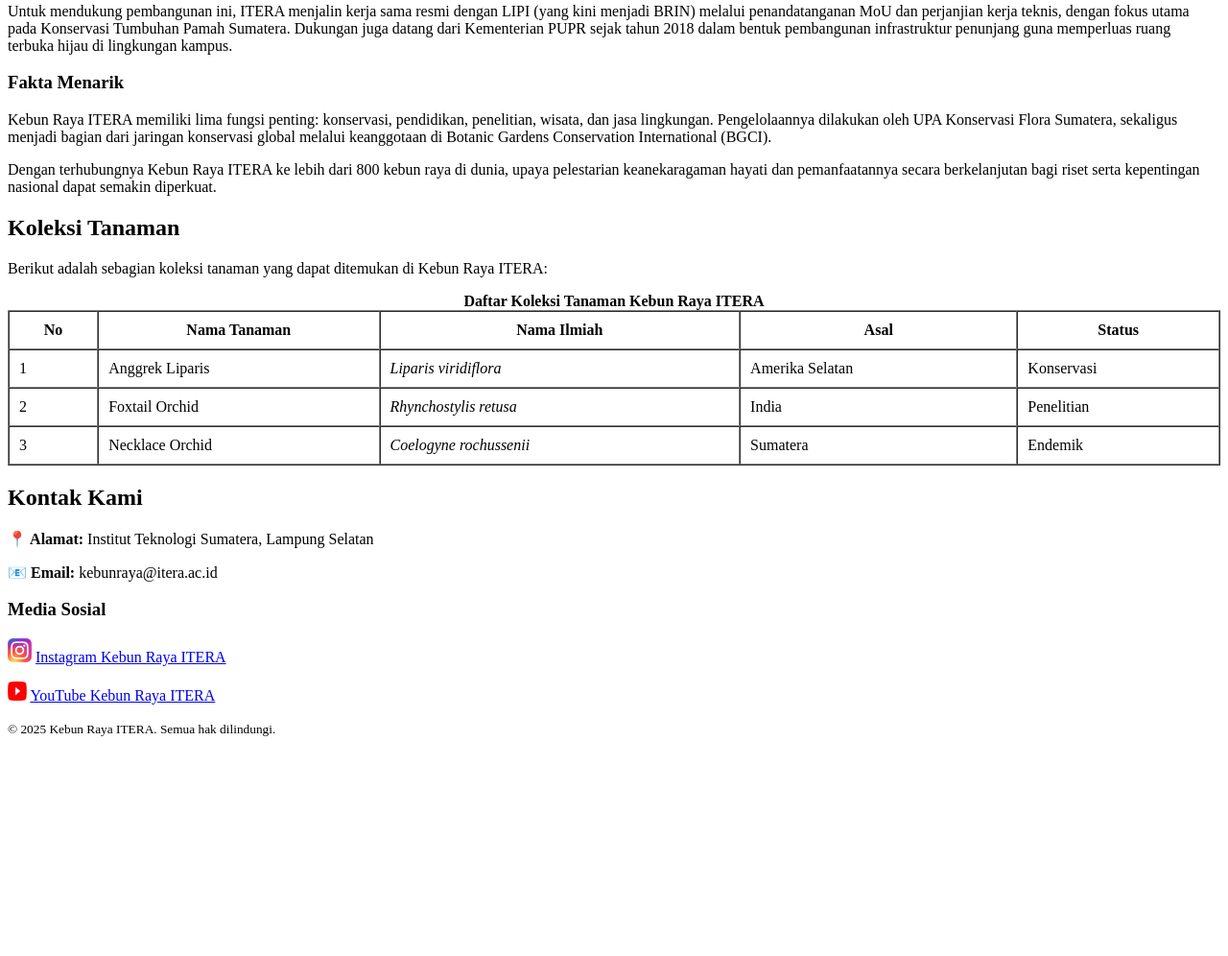
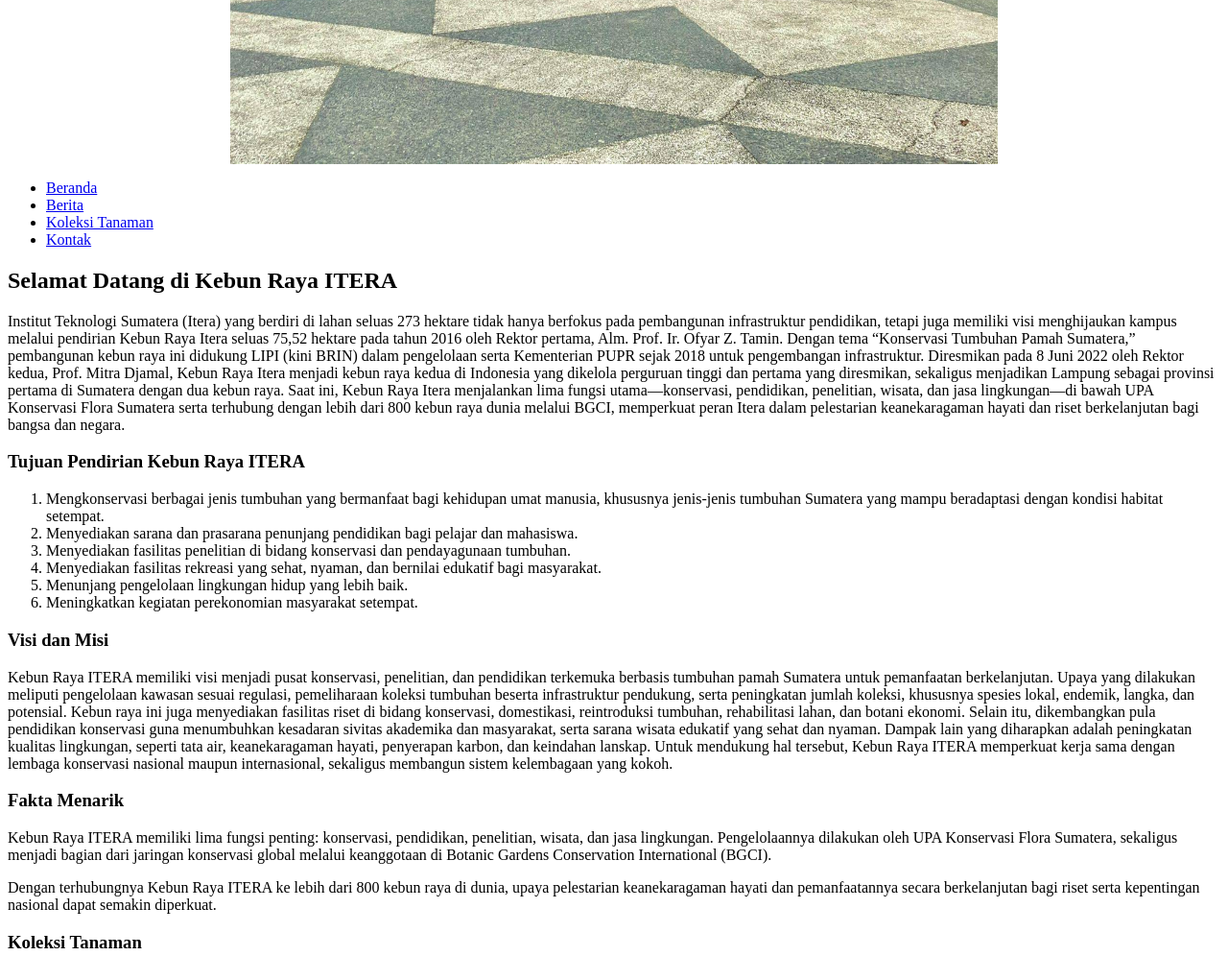
Before and after one commit to Arcel-S/pemweb, a plain HTML site: page tugas2/index.html in a window 1280 px wide. Shown: the part 693-1689 px from the top of the page at 96% size. Before the commit the page ends 1477 px from the top, so only its background shows below. Drawn offline with Linux system fonts and the light colour scheme.

Commit message:
Resize image index.html

```diff
--- a/tugas2/index.html
+++ b/tugas2/index.html
@@ -7,9 +7,11 @@
 </head>
 <body>
   <header>
-    <img src="image/kebunraya.jpg" alt="Logo Kebun Raya ITERA" width="200" height="150">
-    <h1>Kebun Raya Institut Teknologi Sumatera</h1>
-    <p>Konservasi, Edukasi, dan Wisata Hijau di Sumatera</p>
+    <div style="text-align: center;">
+      <h1>Kebun Raya Institut Teknologi Sumatera</h1>
+      <p>Konservasi, Edukasi, dan Wisata Hijau di Sumatera</p>
+      <img src="image/kebunraya.jpg" alt="Logo Kebun Raya ITERA" width="800" height="750" style="display: block; margin-left: auto; margin-right: auto;">
+    </div>
   </header>
 
   <nav>
@@ -29,16 +31,21 @@
       </p>
 
       <section>
-        <h3>Tujuan Pendirian</h3>
-        <p>
-          Gagasan tersebut diwujudkan pada tahun 2016 oleh Rektor pertama, Alm. Prof. Ir. Ofyar Z. Tamin, M.Sc., Ph.D., IPU, melalui pembangunan Kebun Raya ITERA di lahan seluas 75,52 hektare, sejalan dengan cita-cita menjadikan ITERA sebagai SMART, FRIENDLY, AND FOREST CAMPUS.
-        </p>
+        <h3>Tujuan Pendirian Kebun Raya ITERA</h3>
+        <ol>
+          <li>Mengkonservasi berbagai jenis tumbuhan yang bermanfaat bagi kehidupan umat manusia, khususnya jenis-jenis tumbuhan Sumatera yang mampu beradaptasi dengan kondisi habitat setempat.</li>
+          <li>Menyediakan sarana dan prasarana penunjang pendidikan bagi pelajar dan mahasiswa.</li>
+          <li>Menyediakan fasilitas penelitian di bidang konservasi dan pendayagunaan tumbuhan.</li>
+          <li>Menyediakan fasilitas rekreasi yang sehat, nyaman, dan bernilai edukatif bagi masyarakat.</li>
+          <li>Menunjang pengelolaan lingkungan hidup yang lebih baik.</li>
+          <li>Meningkatkan kegiatan perekonomian masyarakat setempat.</li>
+        </ol>
       </section>
 
       <section>
-        <h3>Kerjasama dan Dukungan</h3>
+        <h3>Visi dan Misi</h3>
         <p>
-          Untuk mendukung pembangunan ini, ITERA menjalin kerja sama resmi dengan LIPI (yang kini menjadi BRIN) melalui penandatanganan MoU dan perjanjian kerja teknis, dengan fokus utama pada Konservasi Tumbuhan Pamah Sumatera. Dukungan juga datang dari Kementerian PUPR sejak tahun 2018 dalam bentuk pembangunan infrastruktur penunjang guna memperluas ruang terbuka hijau di lingkungan kampus.
+          Kebun Raya ITERA memiliki visi menjadi pusat konservasi, penelitian, dan pendidikan terkemuka berbasis tumbuhan pamah Sumatera untuk pemanfaatan berkelanjutan. Upaya yang dilakukan meliputi pengelolaan kawasan sesuai regulasi, pemeliharaan koleksi tumbuhan beserta infrastruktur pendukung, serta peningkatan jumlah koleksi, khususnya spesies lokal, endemik, langka, dan potensial. Kebun raya ini juga menyediakan fasilitas riset di bidang konservasi, domestikasi, reintroduksi tumbuhan, rehabilitasi lahan, dan botani ekonomi. Selain itu, dikembangkan pula pendidikan konservasi guna menumbuhkan kesadaran sivitas akademika dan masyarakat, serta sarana wisata edukatif yang sehat dan nyaman. Dampak lain yang diharapkan adalah peningkatan kualitas lingkungan, seperti tata air, keanekaragaman hayati, penyerapan karbon, dan keindahan lanskap. Untuk mendukung hal tersebut, Kebun Raya ITERA memperkuat kerja sama dengan lembaga konservasi nasional maupun internasional, sekaligus membangun sistem kelembagaan yang kokoh.
         </p>
       </section>
 
@@ -54,40 +61,40 @@
     </article>
 
     <section id="koleksi">
-      <h2>Koleksi Tanaman</h2>
+      <h3>Koleksi Tanaman</h3>
       <p>Berikut adalah sebagian koleksi tanaman yang dapat ditemukan di Kebun Raya ITERA:</p>
-      <table border="1" width="100%" cellpadding="10" cellspacing="0">
+      <table style="border: 1px solid #000; border-collapse: collapse; width: 100%;">
         <caption><strong>Daftar Koleksi Tanaman Kebun Raya ITERA</strong></caption>
         <thead>
           <tr>
-            <th>No</th>
-            <th>Nama Tanaman</th>
-            <th>Nama Ilmiah</th>
-            <th>Asal</th>
-            <th>Status</th>
+            <th style="border: 1px solid #000; padding: 10px; background-color: #f0f0f0;">No</th>
+            <th style="border: 1px solid #000; padding: 10px; background-color: #f0f0f0;">Nama Tanaman</th>
+            <th style="border: 1px solid #000; padding: 10px; background-color: #f0f0f0;">Nama Ilmiah</th>
+            <th style="border: 1px solid #000; padding: 10px; background-color: #f0f0f0;">Asal</th>
+            <th style="border: 1px solid #000; padding: 10px; background-color: #f0f0f0;">Status</th>
           </tr>
         </thead>
         <tbody>
           <tr>
-            <td>1</td>
-            <td>Anggrek Liparis</td>
-            <td><em>Liparis viridiflora</em></td>
-            <td>Amerika Selatan</td>
-            <td>Konservasi</td>
+            <td style="border: 1px solid #000; padding: 10px;">1</td>
+            <td style="border: 1px solid #000; padding: 10px;">Anggrek Liparis</td>
+            <td style="border: 1px solid #000; padding: 10px;"><em>Liparis viridiflora</em></td>
+            <td style="border: 1px solid #000; padding: 10px;">Amerika Selatan</td>
+            <td style="border: 1px solid #000; padding: 10px;">Konservasi</td>
           </tr>
           <tr>
-            <td>2</td>
-            <td>Foxtail Orchid</td>
-            <td><em>Rhynchostylis retusa</em></td>
-            <td>India</td>
-            <td>Penelitian</td>
+            <td style="border: 1px solid #000; padding: 10px;">2</td>
+            <td style="border: 1px solid #000; padding: 10px;">Foxtail Orchid</td>
+            <td style="border: 1px solid #000; padding: 10px;"><em>Rhynchostylis retusa</em></td>
+            <td style="border: 1px solid #000; padding: 10px;">India</td>
+            <td style="border: 1px solid #000; padding: 10px;">Penelitian</td>
           </tr>
           <tr>
-            <td>3</td>
-            <td>Necklace Orchid</td>
-            <td><em>Coelogyne rochussenii</em></td>
-            <td>Sumatera</td>
-            <td>Endemik</td>
+            <td style="border: 1px solid #000; padding: 10px;">3</td>
+            <td style="border: 1px solid #000; padding: 10px;">Necklace Orchid</td>
+            <td style="border: 1px solid #000; padding: 10px;"><em>Coelogyne rochussenii</em></td>
+            <td style="border: 1px solid #000; padding: 10px;">Sumatera</td>
+            <td style="border: 1px solid #000; padding: 10px;">Endemik</td>
           </tr>
         </tbody>
       </table>
@@ -105,7 +112,7 @@
       <a href="https://www.instagram.com/kebunrayaitera/">Instagram Kebun Raya ITERA</a>
     </p>
     <p>
-      <img src="image/yt.png" width="20" height="20" alt="Logo YouTube">
+      <img src="image/yt.png" width="25" height="25" alt="Logo YouTube">
       <a href="https://www.youtube.com/@KebunRayaITERAOfficial">YouTube Kebun Raya ITERA</a>
     </p>
 
```
